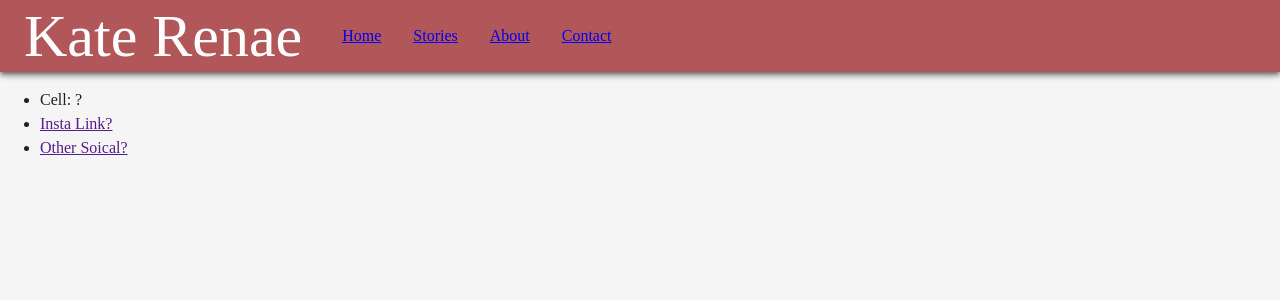
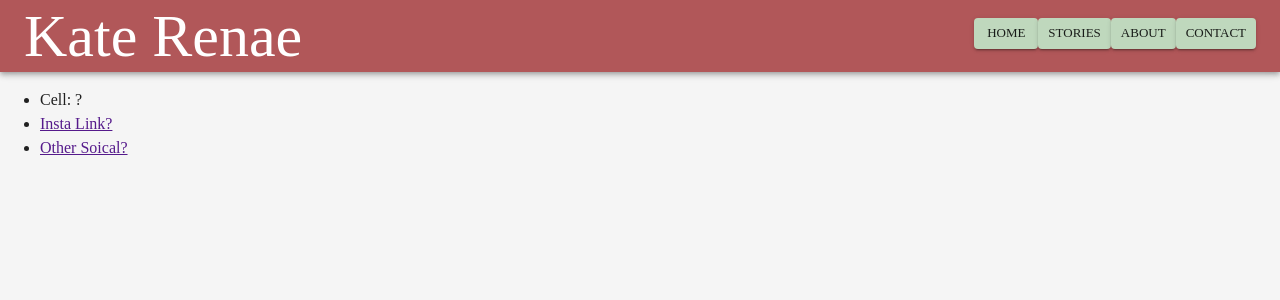
Before and after one commit to jaxson-lybbert/Kate-Renae-Website, a React (Create React App) app in the folder client/: page / in a window 1280 px wide. Shown: the top 300 px of the page. Built offline with nearby package versions, Linux system fonts and the light colour scheme.

Commit message:
Continued work on home page/nav bar. Added main .css file

```diff
--- a/client/package.json
+++ b/client/package.json
@@ -12,7 +12,7 @@
     "@testing-library/user-event": "^13.5.0",
     "react": "^18.2.0",
     "react-dom": "^18.2.0",
-    "react-router-dom": "^6.14.2",
+    "react-router-dom": "^6.16.0",
     "react-scripts": "5.0.1",
     "web-vitals": "^2.1.4"
   },
--- /dev/null
+++ b/client/src/App.css
@@ -0,0 +1,4 @@
+.menu-button {
+  margin: 4px;
+  padding: 0, 4px;
+}
--- a/client/src/App.js
+++ b/client/src/App.js
@@ -8,7 +8,7 @@ import Contact from "./pages/Contact";
 import Home from "./pages/Home";
 import Stories from "./pages/Stories";
 
-import { CssBaseline } from "@mui/material";
+import CssBaseline from "@mui/material/CssBaseline";
 import { createTheme, ThemeProvider } from "@mui/material/styles";
 
 function App() {
@@ -39,18 +39,16 @@ function App() {
     <Router>
       <ThemeProvider theme={theme}>
         <CssBaseline />
-        <div className="flex-column justify-flex-start min-100-vh">
         <div className="container">
           {/* <Header /> */}
           <Nav />
           <Routes>
-              <Route path="/home" element={<Home />} />
+            {/* <Route path="/home" element={<Home />} />
             <Route path="/stories" element={<Stories />} />
             <Route path="/about" element={<About />} />
             <Route path="/contact" element={<Contact />} />
-              <Route path="*" element={<Home />} />
+            <Route path="*" element={<Home />} /> */}
           </Routes>
-          </div>
         </div>
         <Footer />
       </ThemeProvider>
--- a/client/src/components/nav.js
+++ b/client/src/components/nav.js
@@ -1,39 +1,69 @@
+import React from "react";
 import { Link } from "react-router-dom";
 
-import {
-  Typography,
-  AppBar,
-  Toolbar,
-  Menu,
-  MenuItem,
-  Container,
-} from "@mui/material";
-
-<AppBar position="relative">
-  <Toolbar></Toolbar>
-</AppBar>;
+import Typography from "@mui/material/Typography";
+import AppBar from "@mui/material/AppBar";
+import Toolbar from "@mui/material/Toolbar";
+import Box from "@mui/material/Box";
+import Button from "@mui/material/Button";
 
 function Nav() {
   return (
-    <AppBar>
+    <AppBar position="relative">
       <Toolbar>
         <Typography variant="h2" align="left">
           Kate Renae
         </Typography>
-        <ul>
-          <Link to={"/"} style={{ marginRight: "2rem" }}>
-            Home
+        <Box sx={{ display: "flex", flexGrow: 1, justifyContent: "flex-end" }}>
+          <Link to={"/"}>
+            <Typography variant="subtitle1" gutterBottom>
+              <Button
+                className="menu-button"
+                size="small"
+                color="secondary"
+                variant="contained"
+              >
+                Home
+              </Button>
+            </Typography>
           </Link>
-          <Link to={"/stories"} style={{ marginRight: "2rem" }}>
-            Stories
+          <Link to={"/stories"}>
+            <Typography variant="subtitle1" gutterBottom>
+              <Button
+                className="menu-button"
+                size="small"
+                color="secondary"
+                variant="contained"
+              >
+                Stories
+              </Button>
+            </Typography>
           </Link>
-          <Link to={"/about"} style={{ marginRight: "2rem" }}>
-            About
+          <Link to={"/about"}>
+            <Typography variant="subtitle1" gutterBottom>
+              <Button
+                className="menu-button"
+                size="small"
+                color="secondary"
+                variant="contained"
+              >
+                About
+              </Button>
+            </Typography>
           </Link>
-          <Link to={"/contact"} style={{ marginRight: "2rem" }}>
-            Contact
+          <Link to={"/contact"}>
+            <Typography variant="subtitle1" gutterBottom>
+              <Button
+                className="menu-button"
+                size="small"
+                color="secondary"
+                variant="contained"
+              >
+                Contact
+              </Button>
+            </Typography>
           </Link>
-        </ul>
+        </Box>
       </Toolbar>
     </AppBar>
   );
--- a/client/src/index.js
+++ b/client/src/index.js
@@ -2,6 +2,8 @@ import React from "react";
 import ReactDOM from "react-dom/client";
 import App from "./App";
 import reportWebVitals from "./reportWebVitals";
+
+import "./App.css";
 
 const root = ReactDOM.createRoot(document.getElementById("root"));
 root.render(
--- a/client/src/pages/Home.js
+++ /dev/null
@@ -1,20 +0,0 @@
-import {
-  Typography,
-  AppBar,
-  Toolbar,
-  Menu,
-  MenuItem,
-  Container,
-} from "@mui/material";
-
-export default function Home() {
-  return (
-    <AppBar position="relative">
-      <Toolbar>
-        <Typography variant="h2" align="left">
-          Kate Renae
-        </Typography>
-      </Toolbar>
-    </AppBar>
-  );
-}
```
Also changed, not shown: 1 other file (tests, documents, lock files or other folders). Lines whose indentation alone changed are shown as unchanged.
